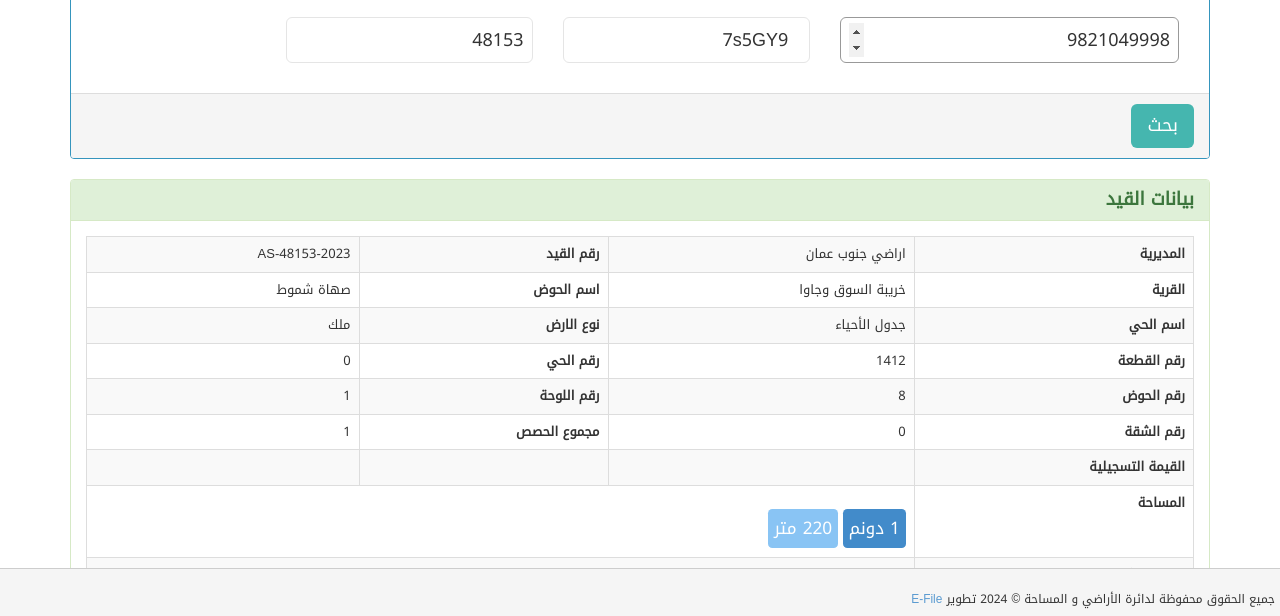
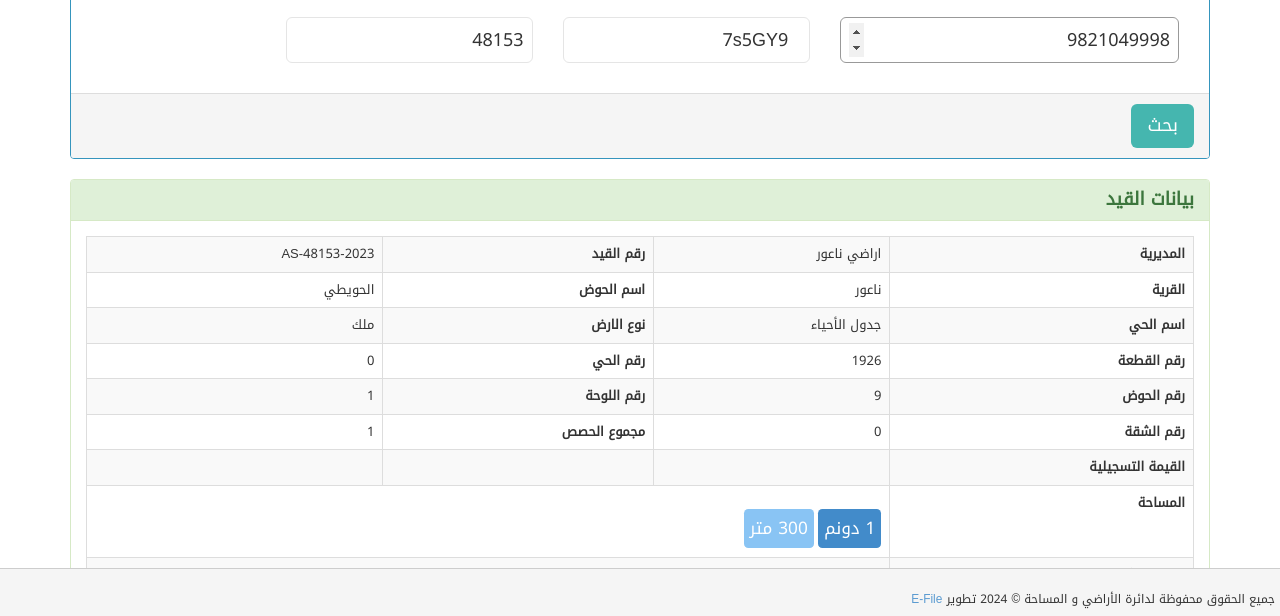
Before and after one commit to bushraAD98/Earth, a plain HTML site: page index.html in a window 1280 px wide. Shown: the part 182-798 px from the top of the page. Drawn offline with nearby package versions, Linux system fonts and the light colour scheme.

Commit message:
aqqqq added

```diff
--- a/index.html
+++ b/index.html
@@ -115,7 +115,7 @@
             <table class="table table-bordered table-striped">
                 <tr>
                     <td><strong>المديرية</strong></td>
-                    <td>      اراضي جنوب عمان
+                    <td>      اراضي ناعور
 
                     </td>
 
@@ -124,10 +124,10 @@
                 </tr>
                 <tr>
                     <td><strong>القرية</strong></td>
-                    <td>      خریبة السوق وجاوا </td>
+                    <td>      ناعور  </td>
 
                     <td><strong>اسم الحوض</strong></td>
-                    <td>      صهاة شموط      </td>
+                    <td>       الحويطي      </td>
                 </tr>
                 <tr>
                     <td><strong>اسم الحي</strong></td>
@@ -138,7 +138,7 @@
                 </tr>
                 <tr>
                     <td><strong>رقم القطعة</strong></td>
-                    <td>     1412
+                    <td>     1926
 
                     </td>
 
@@ -147,7 +147,7 @@
                 </tr>
                 <tr>
                     <td><strong>رقم الحوض</strong></td>
-                    <td> 8 </td>
+                    <td> 9 </td>
 
                     <td><strong>رقم اللوحة</strong></td>
                     <td> 1</td>
@@ -173,14 +173,14 @@
                     <td colspan="3">
                           <h3 style="display:inline-block"><span class="label label-primary">1 دونم</span></h3>
 
-                          <h3 style="display:inline-block"><span class="label label-info">220  متر</span></h3>
+                          <h3 style="display:inline-block"><span class="label label-info">300  متر</span></h3>
 
                     </td>
                 </tr>
                 <tr>
                     <td><strong>المساحة كتابة</strong></td>
                     <td colspan="3">
-                        دونم ومائتان وعشرون  متر فقط </td>
+                         دونم وثلاثمائة متر فقط  </td>
                 </tr>
             </table>
 
```
